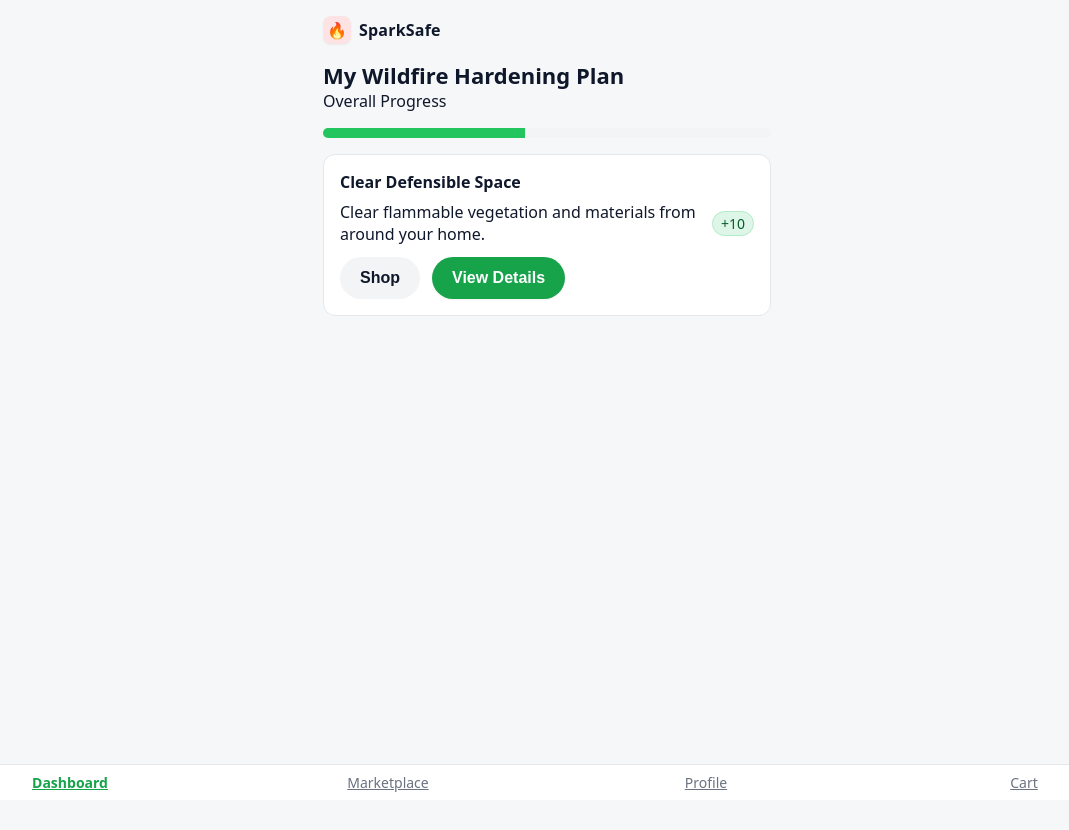
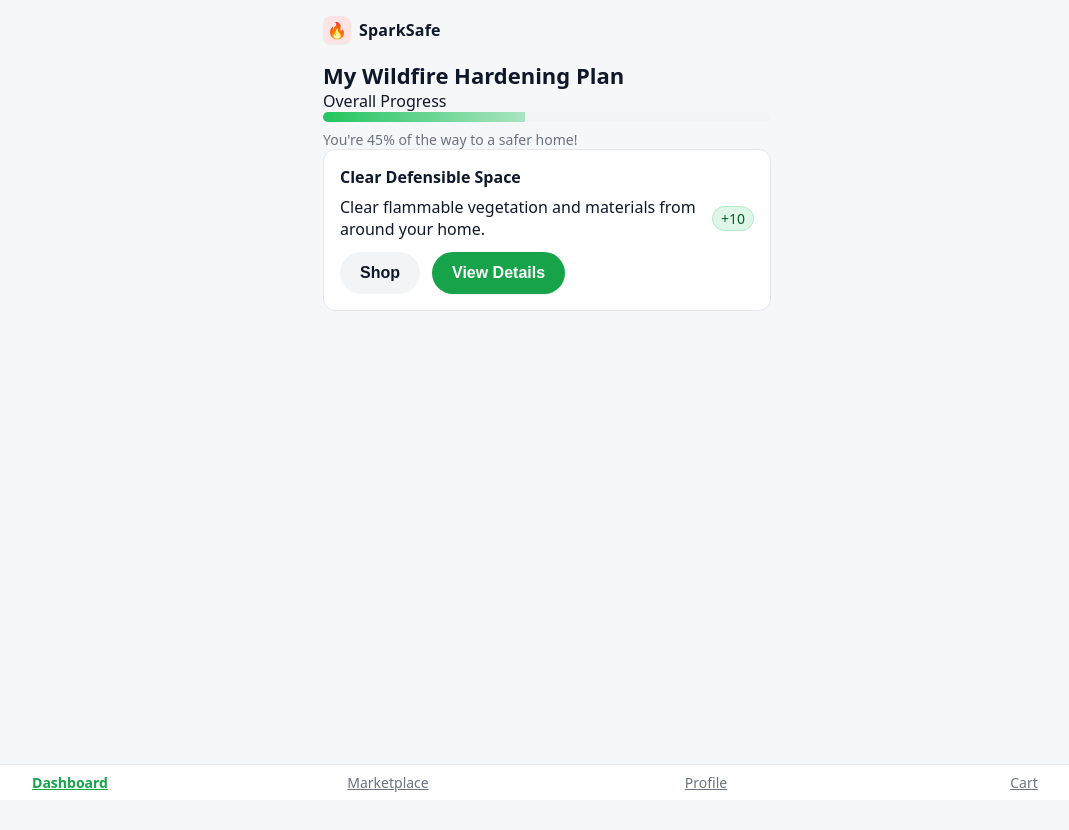
Before and after one commit to mousam-97/sparksafe-by-mousam-kalita, a React (Create React App) app: page / in a window 1280 px wide. Shown: the top 830 px of the page, without its empty margins (93-1162 px from the left). Built offline with nearby package versions, Linux system fonts and the light colour scheme.

Commit message:
add progressbar component

```diff
--- /dev/null
+++ b/src/components/common/ProgressBar/ProgressBar.module.css
@@ -0,0 +1,19 @@
+.root {
+	width: 100%;
+	background: var(--color-muted);
+	height: 10px;
+	border-radius: var(--radius-round);
+	overflow: hidden;
+}
+
+.bar {
+	height: 100%;
+	background: linear-gradient(90deg, var(--color-success), rgba(34, 197, 94, 0.35));
+	transition: width 200ms ease;
+}
+
+.label {
+	margin-top: var(--space-2);
+	color: var(--color-text-muted);
+	font-size: var(--font-size-sm);
+}
--- /dev/null
+++ b/src/components/common/ProgressBar/ProgressBar.tsx
@@ -0,0 +1,23 @@
+import React from "react";
+import styles from "./ProgressBar.module.css";
+import cx from "classnames";
+
+type ProgressBarProps = {
+	value: number; // 0-100
+	label?: string;
+	className?: string;
+};
+
+export default function ProgressBar({ value, label, className }: ProgressBarProps) {
+	const clamped = Math.max(0, Math.min(100, value));
+	return (
+		<div>
+			<div className={cx(styles.root, className)}>
+				<div className={styles.bar} style={{ width: `${clamped}%` }} />
+			</div>
+			{label && (
+				<div className={styles.label}>{label}</div>
+			)}
+		</div>
+	);
+}
--- a/src/pages/Dashboard/Dashboard.module.css
+++ b/src/pages/Dashboard/Dashboard.module.css
@@ -1,17 +1,3 @@
-.progress {
-	background: var(--color-muted);
-	height: 10px;
-	border-radius: var(--radius-round);
-	overflow: hidden;
-	margin: var(--space-4) 0;
-}
-
-.bar {
-	background: var(--color-success);
-	height: 100%;
-	width: 45%;
-}
-
 .list {
 	display: grid;
 	gap: var(--space-4);
--- a/src/pages/Dashboard/Dashboard.tsx
+++ b/src/pages/Dashboard/Dashboard.tsx
@@ -4,16 +4,14 @@ import Button from "../../components/common/Button/Button";
 import Badge from "../../components/common/Badge/Badge";
 import List from "../../components/common/List/List";
 import ListItem from "../../components/common/ListItem/ListItem";
-import styles from "./Dashboard.module.css";
+import ProgressBar from "../../components/common/ProgressBar/ProgressBar";
 
 export default function Dashboard() {
 	return (
 		<Page title="My Wildfire Hardening Plan">
 			<div>
 				<div>Overall Progress</div>
-				<div className={styles.progress}>
-					<div className={styles.bar} />
-				</div>
+				<ProgressBar value={45} label="You're 45% of the way to a safer home!" />
 				<List>
 					<ListItem
 						title="Clear Defensible Space"
```
